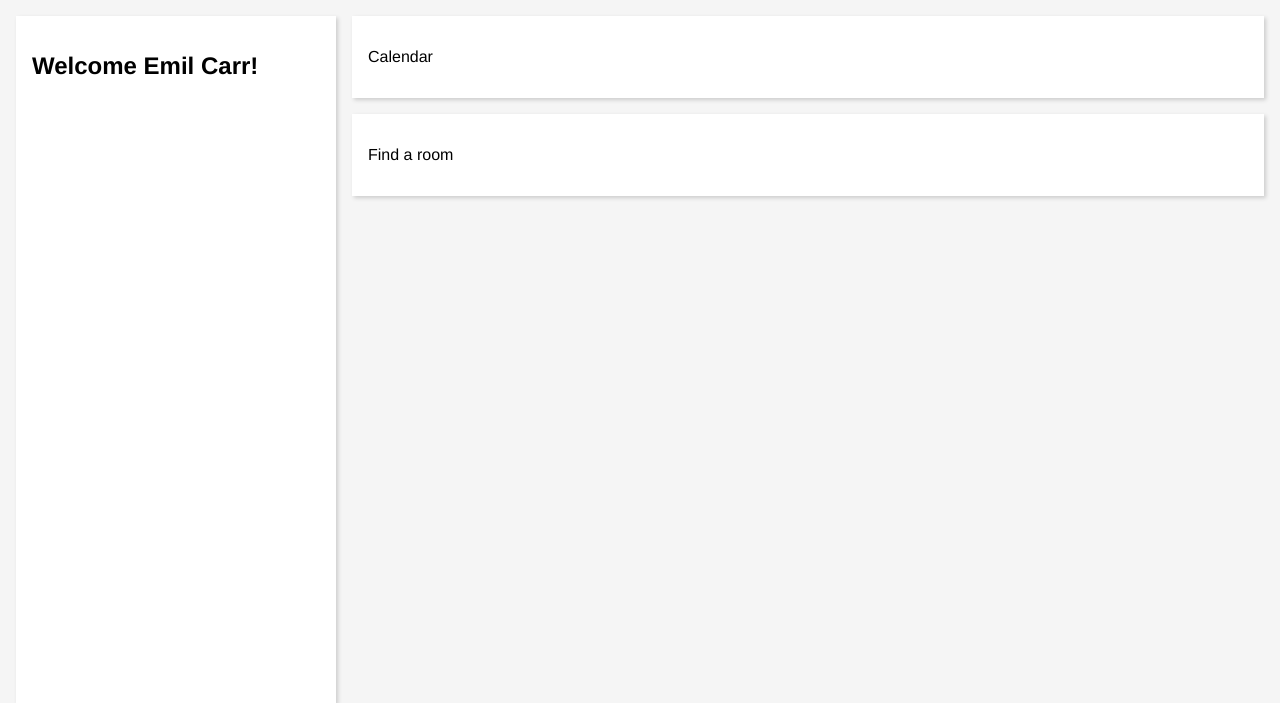
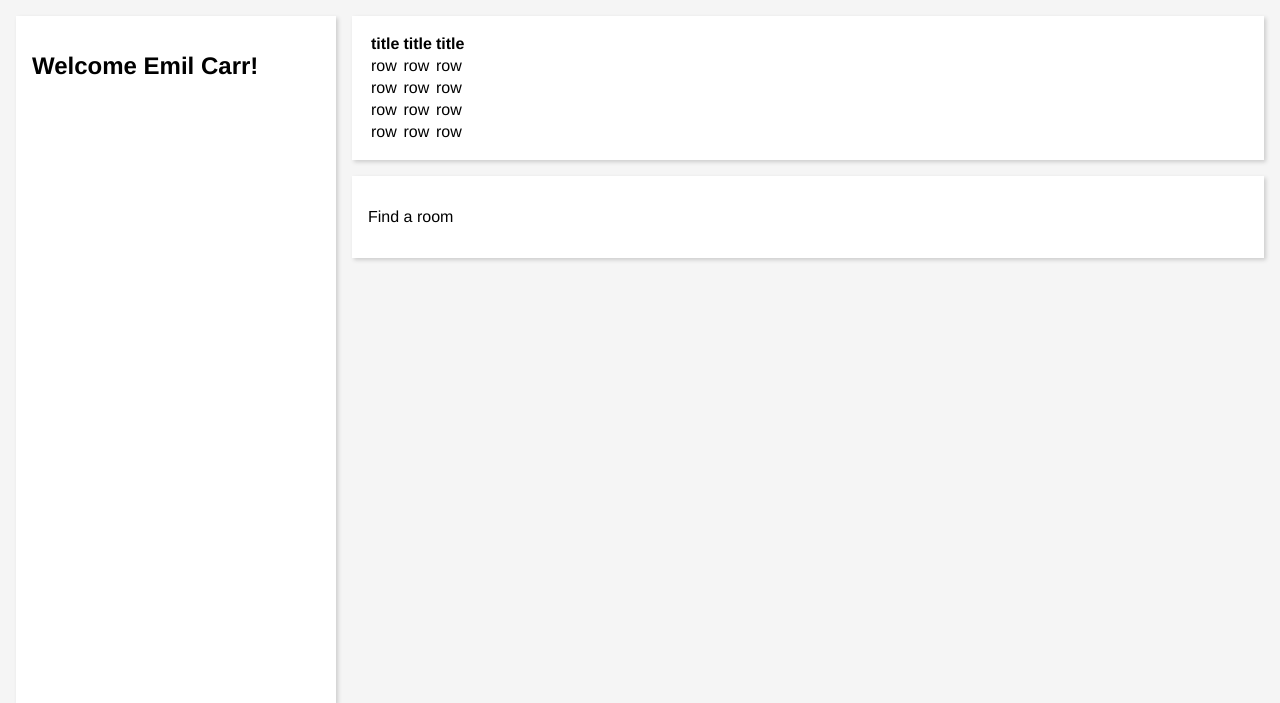
Before and after one commit to FalseAscension/BookingSoftware, a Flask app: page / in a window 1280 px wide. Shown: the part 80-783 px from the top of the page. Run offline with Flask 2, Linux system fonts and the light colour scheme; a user stored in the database is signed in; data comes from the database, SQL or seed files in the repository.

Commit message:
Calendar as HTML table

```diff
--- a/templates/index.html
+++ b/templates/index.html
@@ -4,6 +4,32 @@
         <meta charset="utf-8" />
 		<title>Dougie Server!</title>
 		<link rel="stylesheet" type="text/css" href="/static/style.css" />
+		<script type="text/javascript" src="/static/jquery-3.3.1.min.js"></script>
+		<script type="text/javascript">
+
+			function generateTable(data){
+				var table = $("<table>");
+				$.each(data, function(rIndex,r){
+					var row = $("<tr/>");
+					$.each(r, function(cIndex, c){
+						row.append($("<t" + (rIndex == 0 ? "h":"d") + "/>").text(c) );
+					});
+					table.append(row);
+				});
+				return table;
+			}
+			$(document).ready(function(){
+				var data = [["title","title","title"],
+										["row","row","row"],
+										["row","row","row"],
+										["row","row","row"],
+										["row","row","row"]];
+				var table = generateTable(data);
+				console.log(table);
+				$("#calendar").append(table);
+			});
+
+		</script>
 	</head>
 	<body>
 		<div id="header">
@@ -11,7 +37,9 @@
 		</div>
         <div class="box" id="account"><h2>Welcome {{ user }}!</h2></div>
         <div id="body">
-            <div class="panel box"><p>Calendar</p></div>
+            <div id="calendar" class="panel box">
+
+						</div>
             <div class="panel box"><p>Find a room</p></div>
         </div>
 	</body>
```
